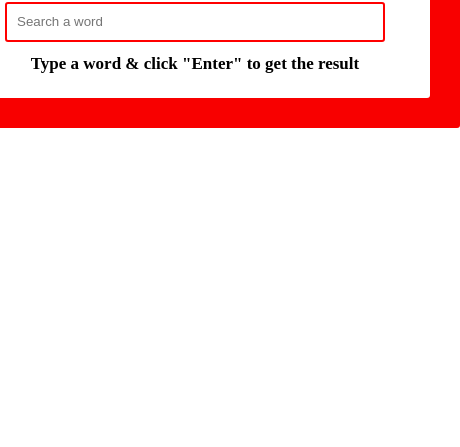
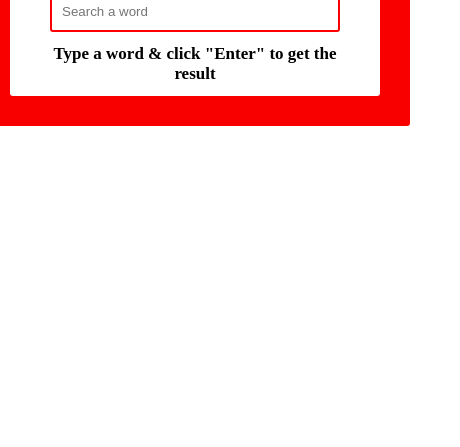
Before and after one commit to murugan-dev/dictionary_app, a plain HTML site: page index.html in a window 390 px wide. Shown: the part 397-844 px from the top of the page, 460 px wide, since content can reach past the window. Drawn offline with Linux system fonts and the light colour scheme.

Commit message:
media query add for reponsiveness

```diff
--- a/style.css
+++ b/style.css
@@ -18,6 +18,7 @@ body{
 }
 .content{
     width: 470px;
+    min-width: 300px;
     background: #fff;
     padding: 40px;
     border-radius: 3px;
@@ -31,6 +32,7 @@ h3{
 }
 input{
     width: 380px;
+    min-width: 200px;
     height: 40px;
     outline: none;
     padding-left: 10px;
@@ -60,3 +62,13 @@ input{
 .input-word{
     margin: -30px;
 }
+
+@media screen and (max-width: 480px){
+    .content{
+        width: 370px;
+        padding: 0px 30px;
+    }
+    input{
+        width: 290px;
+    }
+}
```
